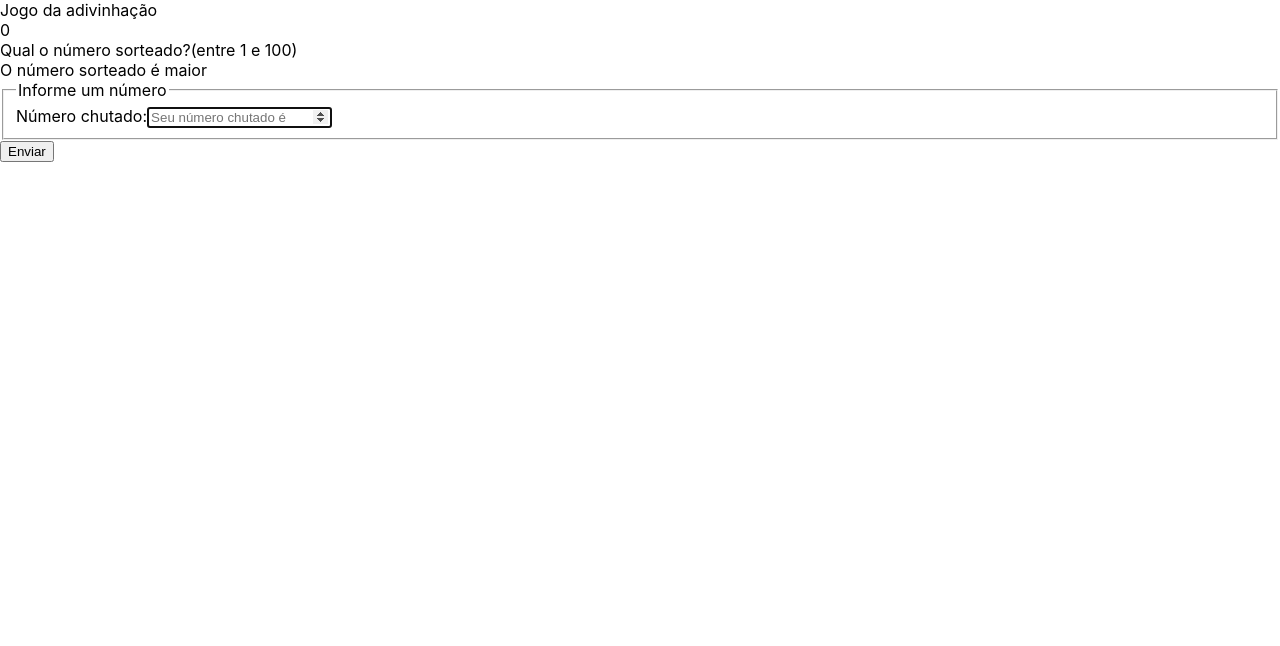
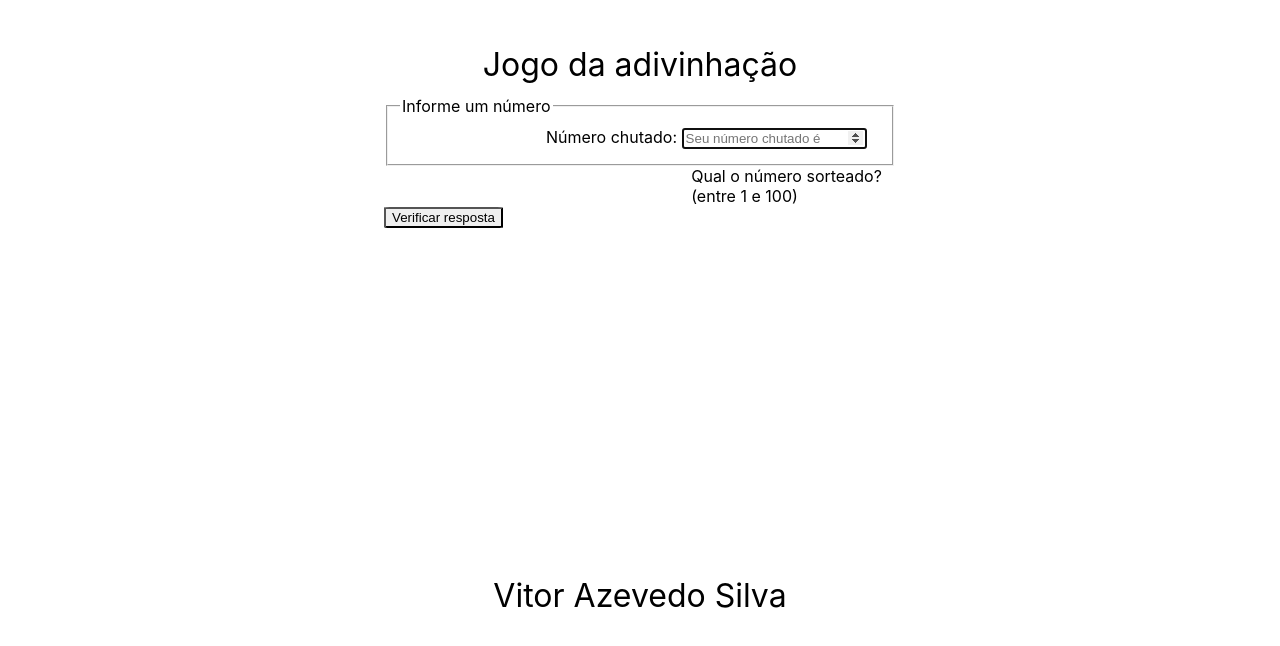
Before and after one commit to vitorAzevedo09/p3_monitoria, a Next.js app in the folder guess_game/: page / in a window 1280 px wide. Shown: the top 646 px of the page. Built offline with nearby package versions, Linux system fonts and the light colour scheme.

Commit message:
Adding some styles

```diff
--- a/guess_game/components/Game.tsx
+++ b/guess_game/components/Game.tsx
@@ -1,27 +1,31 @@
+import React, {useState} from 'react'
+export default function Game({boolShowTip, user_number, attempts, random_number, result, setUserNumber, setBoolShowTip}) {
 
-export default function Game({attempts, random_number, result, setUserNumber}) {
 
     return (
         <div>
-            <div>Qual o número sorteado?(entre 1 e 100)</div>
-            <div>{result < 0 ? <div> O número sorteado é maior</div> : <div>O número sorteado é menor</div>}</div>
+            <div className="tip">{boolShowTip && (result < 0 ? <div> O número sorteado é maior</div> : <div>O número sorteado é menor</div>)}</div>
             <form id="app-guess" >
                 <fieldset>
                     <legend>Informe um número</legend>
-                    <div>
-                        <label htmlFor="user-number">Número chutado:</label>
+                    <div className="input-fieldset">
+                        <label htmlFor="user-number" className="label-number">Número chutado: </label>
                         <input
                             name="user-number"
                             type="number"
                             placeholder="Seu número chutado é"
                             required
                             autoFocus
-                            onChange={event => setUserNumber(event.target.value)}
+                            onChange={event => {
+                                setUserNumber(event.target.value);
+                                setBoolShowTip(false);
+                            }}
                         />
 
                     </div>
                 </fieldset>
             </form>
+            <div className="info">Qual o número sorteado?(entre 1 e 100)</div>
         </div>
     )
 
--- a/guess_game/components/Loss.tsx
+++ b/guess_game/components/Loss.tsx
@@ -2,8 +2,8 @@
 export default function Loss({reset}) {
     return (
         <div>
-            Você perdeu, lamento
-            <input type="button" value="Reiniciar" onClick={() => reset()} />
+            Você perdeu, lamento<br />
+            <input type="button" className="button" value="Reiniciar" onClick={() => reset()} />
         </div>
     );
 };
--- a/guess_game/components/Win.tsx
+++ b/guess_game/components/Win.tsx
@@ -1,8 +1,8 @@
 export default function Win({reset, attempts}) {
     return (
         <div>
-            Você venceu com {attempts} tentativa {attempts > 1 && <span>s</span>}
-            <input type="button" value="Reiniciar" onClick={() => reset()} />
+            Você venceu com {attempts} tentativa{attempts > 1 && <span>s</span>} <br />
+            <input type="button" className="button" value="Reiniciar" onClick={() => reset()} />
         </div>
     );
 };
--- a/guess_game/pages/index.tsx
+++ b/guess_game/pages/index.tsx
@@ -22,21 +22,32 @@ const Home: NextPage = () => {
 
     let [attempts, setAttempts] = useState(0);
     let [user_number, setUserNumber] = useState(0);
+    let [boolShowTip, setBoolShowTip] = useState(false);
 
     return (
+        <div className="main">
             <div className="container">
-            <div>Jogo da adivinhação</div>
-            {user_number}
+
+                <div className="title">Jogo da adivinhação</div>
                 {result != 0 && attempts < 5 ?
-                <Game setUserNumber={setUserNumber} random_number={random_number} result={result} attempts={attempts} />
+                    <Game
+                        boolShowTip={boolShowTip}
+                        setBoolShowTip={setBoolShowTip}
+                        user_number={user_number}
+                        setUserNumber={setUserNumber}
+                        random_number={random_number}
+                        result={result}
+                        attempts={attempts}
+                    />
                     : attempts < 5 || result == 0 ? <Win reset={reset} attempts={attempts} /> : <Loss reset={reset} />}
 
                 {result != 0 && attempts < 5 &&
-                <input type="button" value="Enviar" onClick={
+                    <input type="button" value="Verificar resposta" className="button" onClick={
                         () => {
                             if (user_number >= 0 && user_number <= 100) {
                                 setResult(user_number < random_number ? -1 : user_number > random_number ? 1 : 0);
                                 setAttempts(attempts += 1);
+                                setBoolShowTip(true);
                             }
                             else {
                                 alert("Número fora do intervalo pedido");
@@ -44,6 +55,8 @@ const Home: NextPage = () => {
                         }
                     } />
                 }
+                <footer className="footer"> Vitor Azevedo Silva</footer>
+            </div>
         </div>
     )
 }
--- a/guess_game/styles/Home.module.css
+++ /dev/null
@@ -1,5 +0,0 @@
-.container {
-  width: 40%;
-  height: 80%;
-  align-self: center;
-}
--- a/guess_game/styles/globals.css
+++ b/guess_game/styles/globals.css
@@ -6,21 +6,55 @@ body {
     Ubuntu, Cantarell, Fira Sans, Droid Sans, Helvetica Neue, sans-serif;
 }
 
-a {
-  color: inherit;
-  text-decoration: none;
+
+.label-number{
+  margin-left: 30%;
 }
 
-* {
-  box-sizing: border-box;
+.info{
+  margin-left: 60%;
 }
 
-@media (prefers-color-scheme: dark) {
-  html {
-    color-scheme: dark;
-  }
-  body {
-    color: white;
-    background: black;
-  }
+.tip{
+  font-size: 2rem;
 }
+
+.input-fieldset{
+  margin: 5px;
+}
+
+.button {
+
+  border-radius: 5%;
+}
+
+.container{
+  margin-left: 30%;
+  margin-right: 30%;
+  width: 40%;
+  align-self: center;
+  height: 50%;
+}
+
+.title{
+  position: relative;
+  top: 5%;
+  height: 3em;
+  font-size: 2em;
+  align-content: center;
+  text-align: center;
+}
+
+.main{
+  height: 80vh;
+  width: 100vw;
+}
+
+.footer{
+  position: relative;
+  top: 100%;
+  height: 3em;
+  font-size: 2em;
+  align-content: center;
+  text-align: center;
+}
```
Lines whose indentation alone changed are shown as unchanged.
